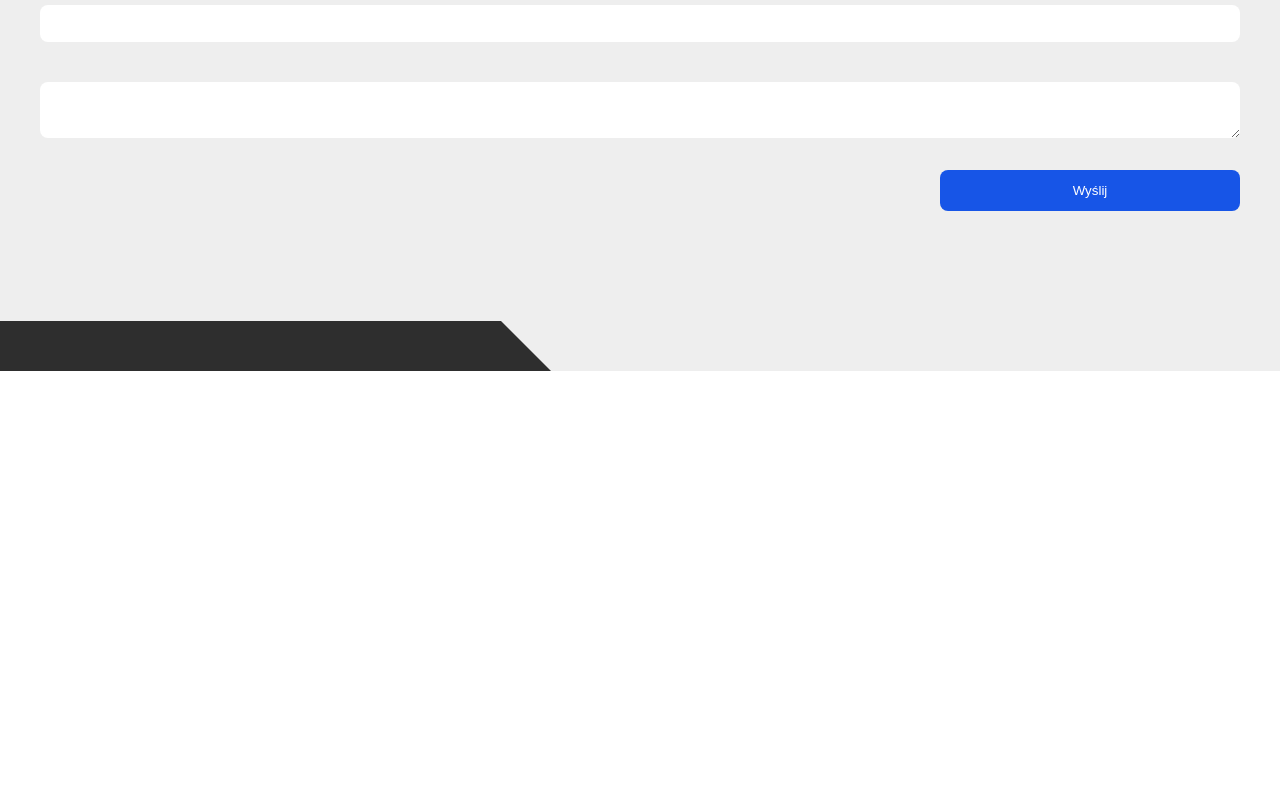
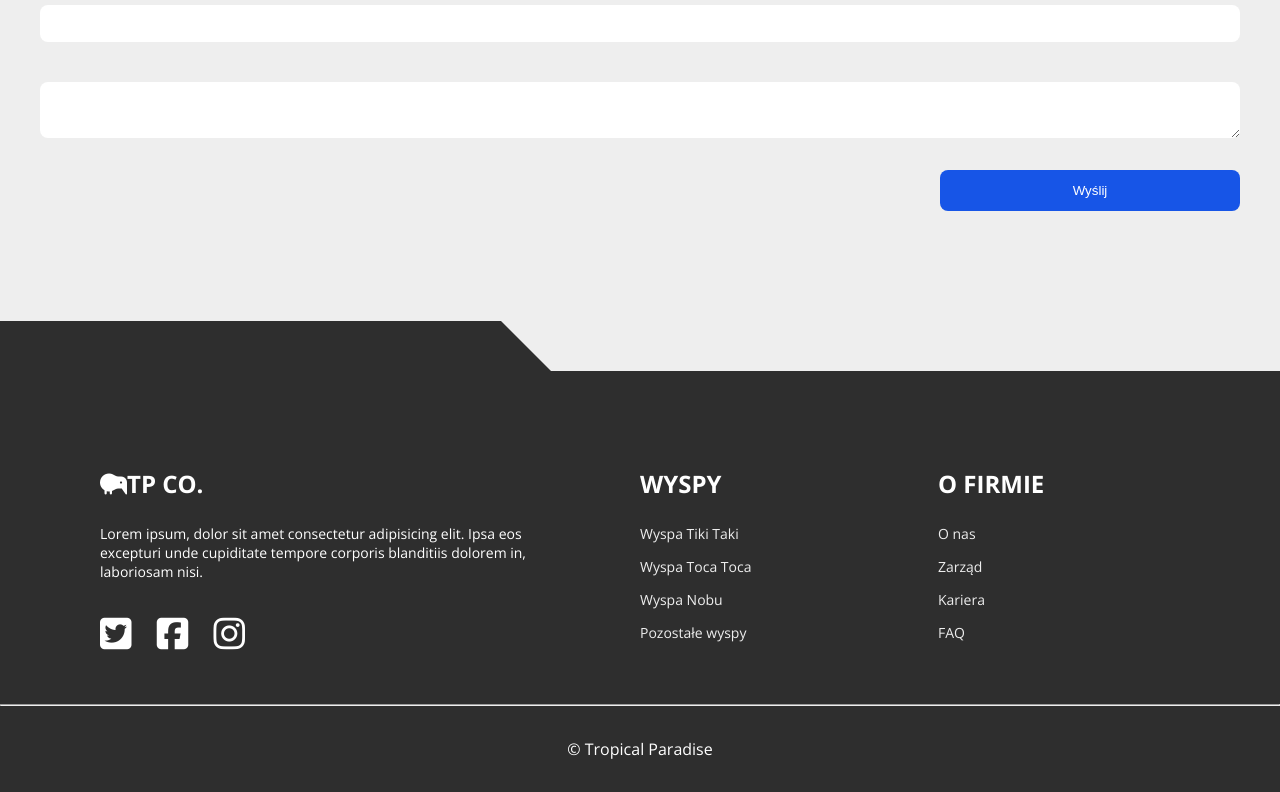
Before and after one commit to Drace1337/TropicalParadiseCourse3, a plain HTML site: page index.html in a window 1280 px wide. Shown: the part 6495-7287 px from the top of the page. Before the commit the page ends 6866 px from the top, so only its background shows below. Drawn offline with nearby package versions, Linux system fonts and the light colour scheme.

Commit message:
Created footer

```diff
--- a/index.html
+++ b/index.html
@@ -280,10 +280,46 @@
 
             </div>
         </section>
+    </main>
 
+    <footer class="footer">
+        <div class="wrapper">
+            <div class="footer__boxes">
+                <div class="footer__box">
+                    <h3 class="footer__box-title"><i class="fas fa-kiwi-bird"></i>TP Co.</h3>
+                    <p>Lorem ipsum, dolor sit amet consectetur adipisicing elit. Ipsa eos excepturi unde cupiditate tempore corporis blanditiis dolorem in, laboriosam nisi.</p>
+                    <div class="footer__box-social">
+                        <a href="#" class="footer__box-link"><i class="fab fa-twitter-square"></i></a>
+                        <a href="#" class="footer__box-link"><i class="fab fa-facebook-square"></i></a>
+                        <a href="#" class="footer__box-link"><i class="fab fa-instagram"></i></a>
+                    </div>
 
+                </div>
+                <div class="footer__box footer__box-desktop">
+                    <h3 class="footer__box-title">Wyspy</h3>
+                    <ul class="footer__box-list">
+                        <li class="footer__box-list-item"><a href="#">Wyspa Tiki Taki</a></li>
+                        <li class="footer__box-list-item"><a href="#">Wyspa Toca Toca</a></li>
+                        <li class="footer__box-list-item"><a href="#">Wyspa Nobu</a></li>
+                        <li class="footer__box-list-item"><a href="#">Pozostałe wyspy</a></li>
+                    </ul>
 
-    </main>
+                </div>
+                <div class="footer__box footer__box-desktop">
+                    <h3 class="footer__box-title">O Firmie</h3>
+                    <ul class="footer__box-list">
+                        <li class="footer__box-list-item"><a href="#">O nas</a></li>
+                        <li class="footer__box-list-item"><a href="#">Zarząd</a></li>
+                        <li class="footer__box-list-item"><a href="#">Kariera</a></li>
+                        <li class="footer__box-list-item"><a href="#">FAQ</a></li>
+                    </ul>
+
+                </div>
+            </div>
+        </div>
+        <hr>
+        <p class="footer__bottom-text">&copy; <span class="footer__year"></span> Tropical Paradise</p>
+    </footer>
     <script type="text/javascript" src="//code.jquery.com/jquery-1.11.0.min.js"></script>
     <script type="text/javascript" src="//code.jquery.com/jquery-migrate-1.2.1.min.js"></script>
     <script type="text/javascript" src="//cdn.jsdelivr.net/npm/slick-carousel@1.8.1/slick/slick.min.js"></script>
--- a/sass/main.scss
+++ b/sass/main.scss
@@ -428,9 +428,49 @@ body {
 		border-radius: 8px;
 		background-color: colors.$main-color;
 		cursor: pointer;
-		&::before{
+		&::before {
 			background-color: colors.$secondary-color;
 		}
+	}
+}
+//	FOOTER
+.footer {
+	color: colors.$pure-white;
+	background-color: colors.$dark;
+	.wrapper {
+		padding: 6em 2em 2em;
+	}
+	&__box {
+		font-size: 1.4rem;
+		&-desktop {
+			display: none;
+		}
+		&-title {
+			margin-bottom: 1em;
+			font-size: 3rem;
+			text-transform: uppercase;
+		}
+		&-social {
+			margin: 2em 0 1em;
+		}
+		&-link {
+			padding: 0 0.3em;
+			font-size: 3.6rem;
+			color: colors.$pure-white;
+			text-decoration: none;
+			transition: color 0.3s;
+			&:first-child {
+				padding-left: 0;
+			}
+
+			&:hover {
+				color: colors.$light-white;
+			}
+		}
+	}
+	&__bottom-text{
+		padding: 2em;
+		text-align: center;
 	}
 }
 
@@ -532,6 +572,35 @@ body {
 			width: 45%;
 		}
 	}
+	.footer{
+		&__boxes{
+			display: flex;
+			justify-content: space-between;
+		}
+		&__box{
+			margin: 0 2em;
+			width: 25%;
+			&:first-child{
+				width: 50%;
+			}
+			&-desktop{
+				display: block;
+			}
+			&-title{
+				font-size: 2.4rem;
+			}
+			&-list{
+				list-style: none;
+				&-item{
+					margin-bottom: 1em;
+					a{
+						color: colors.$light-white;
+						text-decoration: none;
+					}
+				}
+			}
+		}
+	}
 }
 @media (min-width: 992px) {
 	.burger-btn {
```
Also changed, not shown: css/main.css, 1 other file.
